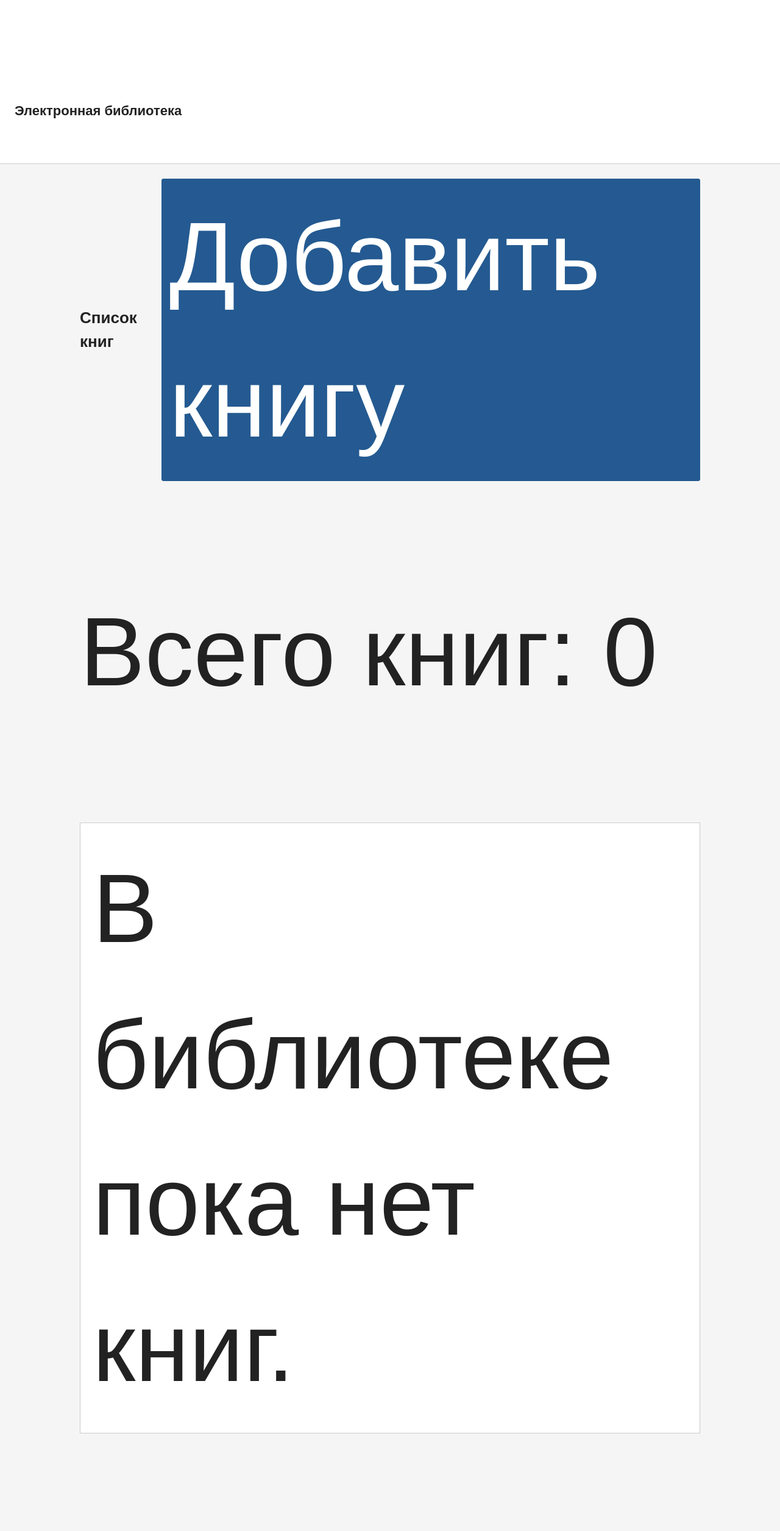
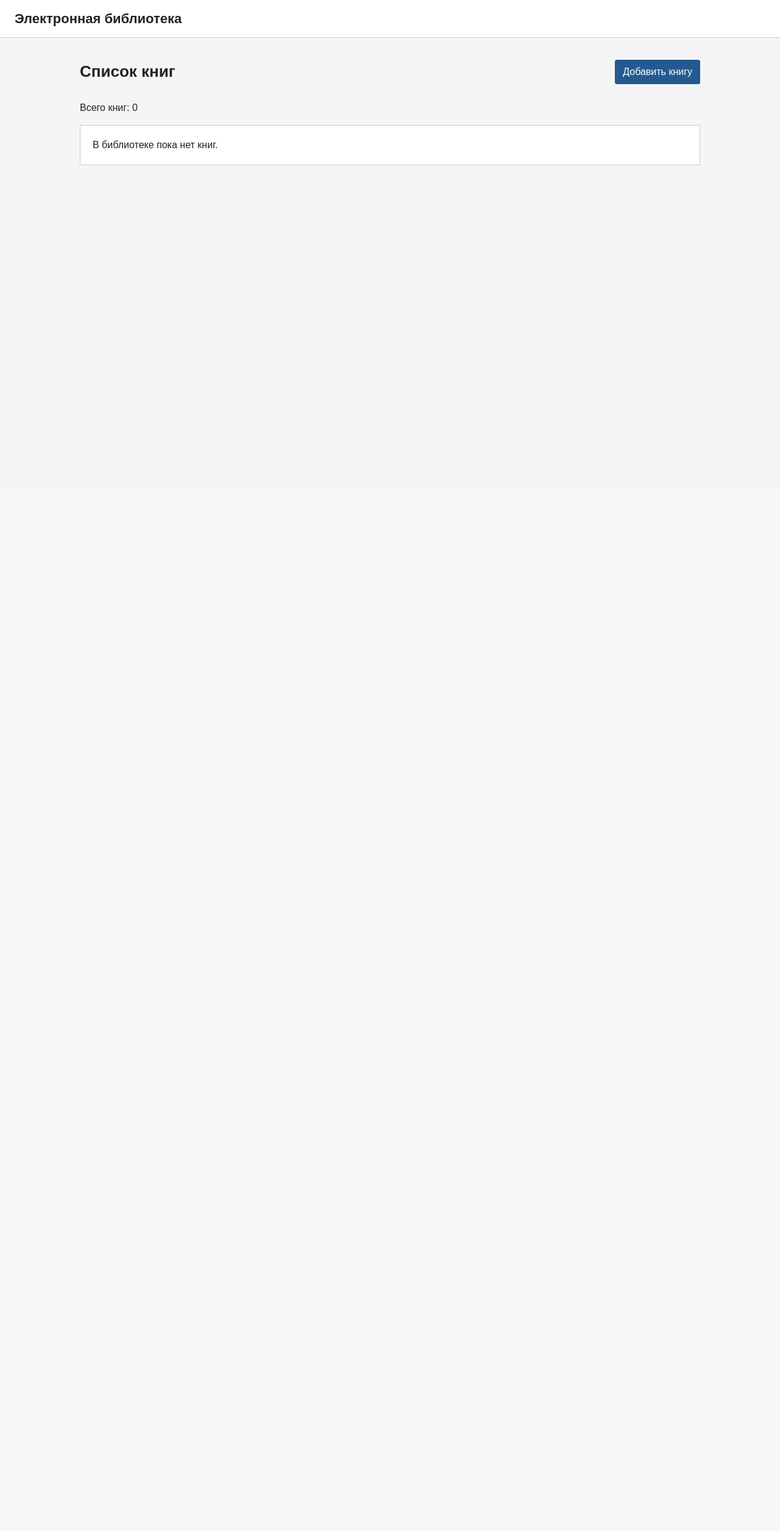
Before and after one commit to paveldm/electronic-library, a Flask app: page / in a window 1280 px wide. Shown: the whole page at 61% size. After the commit the page ends 271 px from the top, so only its background shows below. Run offline with Flask 3, Linux system fonts and the light colour scheme; data that the repository does not hold is empty.

Commit message:
Revert "Проверка автоматической сборки"
This reverts commit dcc6cae1ff549e9a13f5ec20981c91d29572ce60.

```diff
--- a/static/style.css
+++ b/static/style.css
@@ -3,7 +3,7 @@ body {
   margin: 0;
   background: #f5f5f5;
   color: #222;
-  font: 160px Arial, sans-serif;
+  font: 16px Arial, sans-serif;
   line-height: 1.5;
 }
 a { color: #245a91; }
```
